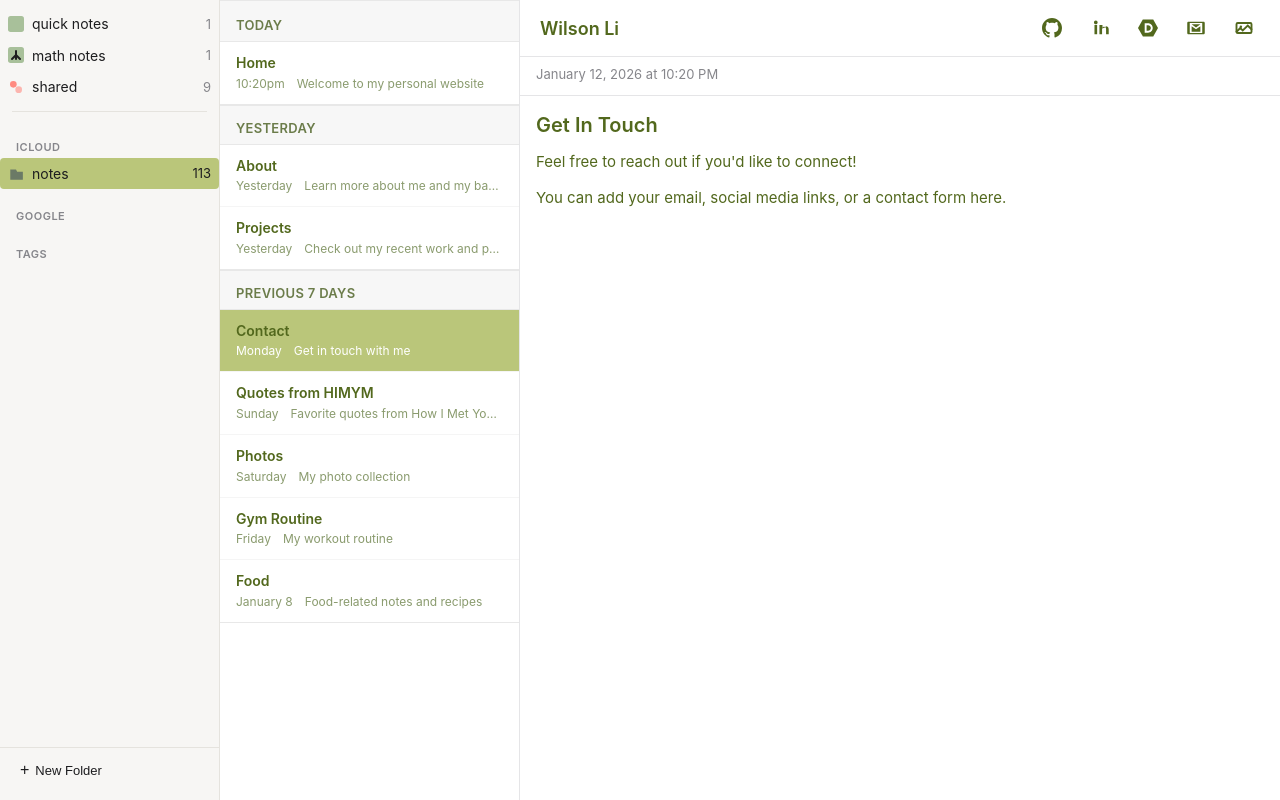
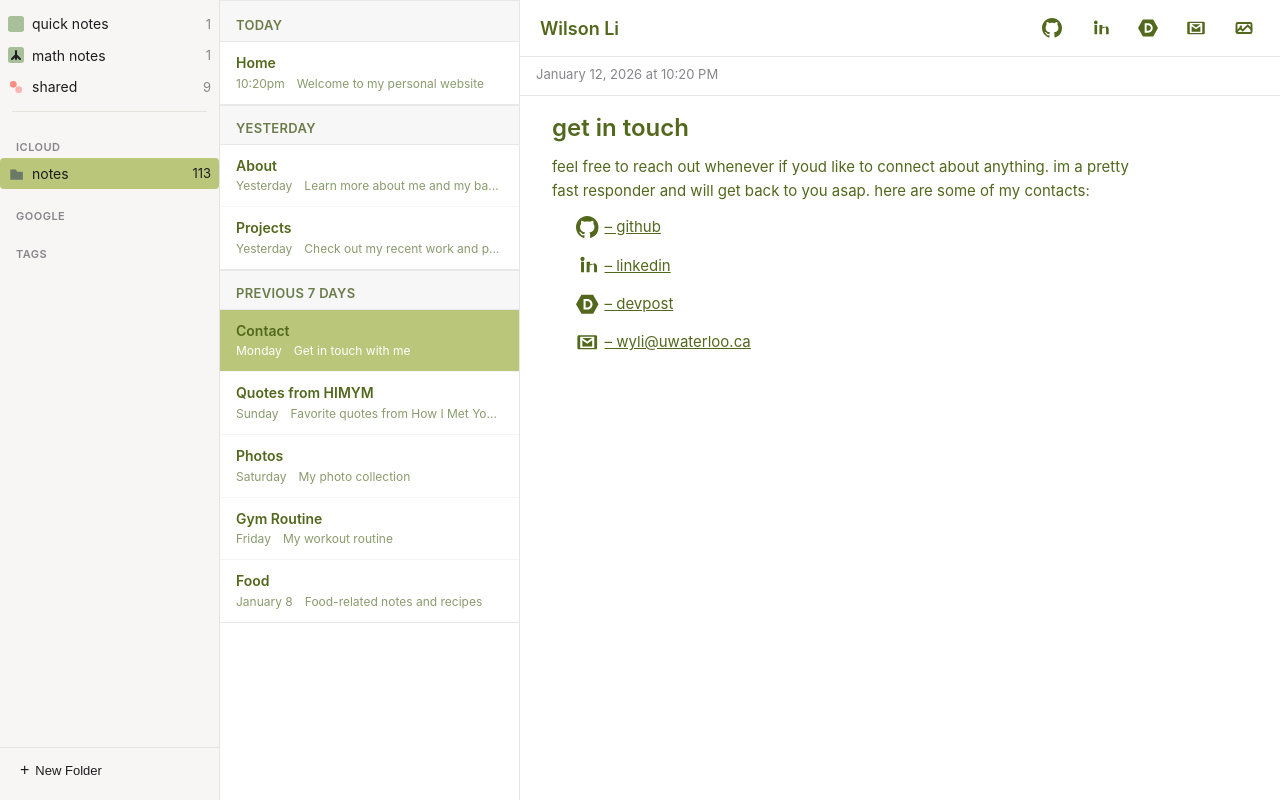
Before and after one commit to wilson-li3/personal-website, a React (Vite) app: page /contact in a window 1280 px wide. Built offline with nearby package versions, Linux system fonts and the light colour scheme.

Commit message:
contact page done

```diff
--- a/src/pages/Contact.jsx
+++ b/src/pages/Contact.jsx
@@ -21,9 +21,43 @@ function Contact() {
         <div className="page-date">{formattedDate} at {formattedTime}</div>
       </div>
       <div className="page-content">
-        <h2>Get In Touch</h2>
-        <p>Feel free to reach out if you'd like to connect!</p>
-        <p>You can add your email, social media links, or a contact form here.</p>
+        <h1 className="about-title">get in touch</h1>
+        <p className="projects-description">feel free to reach out whenever if youd like to connect about anything. im a pretty fast responder and will get back to you asap. here are some of my contacts:</p>
+        <ul className="about-list contact-list">
+          <li>
+            <a href="https://github.com/wilson-li3" target="_blank" rel="noopener noreferrer" className="contact-link">
+              <svg className="contact-icon" width="16" height="16" viewBox="0 0 16 16" fill="none">
+                <path d="M8 0C3.58 0 0 3.58 0 8c0 3.54 2.29 6.53 5.47 7.59.4.07.55-.17.55-.38 0-.19-.01-.82-.01-1.49-2.01.37-2.53-.49-2.69-.94-.09-.23-.48-.94-.82-1.13-.28-.15-.68-.52-.01-.53.63-.01 1.08.58 1.23.82.72 1.21 1.87.87 2.33.66.07-.52.28-.87.51-1.07-1.78-.2-3.64-.89-3.64-3.95 0-.87.31-1.59.82-2.15-.08-.2-.36-1.02.08-2.12 0 0 .67-.21 2.2.82.64-.18 1.32-.27 2-.27.68 0 1.36.09 2 .27 1.53-1.04 2.2-.82 2.2-.82.44 1.1.16 1.92.08 2.12.51.56.82 1.27.82 2.15 0 3.07-1.87 3.75-3.65 3.95.29.25.54.73.54 1.48 0 1.07-.01 1.93-.01 2.2 0 .21.15.46.55.38A8.012 8.012 0 0 0 16 8c0-4.42-3.58-8-8-8z" fill="#52681D"/>
+              </svg>
+              – github
+            </a>
+          </li>
+          <li>
+            <a href="https://www.linkedin.com/in/wilsonli3" target="_blank" rel="noopener noreferrer" className="contact-link">
+              <svg className="contact-icon" width="16" height="16" viewBox="0 0 16 16" fill="none">
+                <path d="M3.58 5.5h2.13v7.5H3.58V5.5zm1.06-3.5C3.8 2 3.16 2.65 3.16 3.5c0 .8.64 1.46 1.47 1.46.82 0 1.48-.66 1.48-1.46C6.11 2.65 5.47 2 4.64 2zm7.36 5.5c-1.18 0-1.71.64-2.02 1.1V5.5H7.55v7.5h2.11v-4.2c0-.28.02-.56.1-.77.22-.55.72-1.12 1.56-1.12 1.1 0 1.54.84 1.54 2.07v4.02h2.11V9.17c0-1.75-.94-2.56-2.19-2.56z" fill="#52681D"/>
+              </svg>
+              – linkedin
+            </a>
+          </li>
+          <li>
+            <a href="https://devpost.com/wilson-li3?ref_content=user-portfolio&ref_feature=portfolio&ref_medium=global-nav" target="_blank" rel="noopener noreferrer" className="contact-link">
+              <svg className="contact-icon" width="16" height="16" viewBox="0 0 64 64" fill="none">
+                <path d="M48.7,4.8H15.3L0,32l15.7,27.2h33.1L64,32L48.7,4.8z" fill="#52681D"/>
+                <path d="M32.2,16.9H21.4v30.3h10.8c8.2,0,14.9-6.8,14.9-15.1S40.5,16.9,32.2,16.9z M32,41.1h-4.5V22.9H32c5,0,9.1,4.1,9.1,9.1S37,41.1,32,41.1z" fill="white"/>
+              </svg>
+              – devpost
+            </a>
+          </li>
+          <li>
+            <a href="mailto:wyli@uwaterloo.ca" className="contact-link">
+              <svg className="contact-icon" width="16" height="16" viewBox="0 0 16 16" fill="none">
+                <path d="M2 3h12c.55 0 1 .45 1 1v8c0 .55-.45 1-1 1H2c-.55 0-1-.45-1-1V4c0-.55.45-1 1-1zm1 1v8h10V4H3zm1.5 1L8 7.5 11.5 5h-7zm0 1.5v4.5h7V6.5L8 9 4.5 6.5z" fill="#52681D"/>
+              </svg>
+              – wyli@uwaterloo.ca
+            </a>
+          </li>
+        </ul>
       </div>
     </div>
   )
--- a/src/pages/Page.css
+++ b/src/pages/Page.css
@@ -684,3 +684,43 @@
     padding-left: 0;
   }
 }
+
+/* Contact Page Styles */
+.contact-list {
+  padding-left: 16px;
+}
+
+.contact-link {
+  color: #52681D;
+  text-decoration: underline;
+  display: inline-flex;
+  align-items: center;
+  gap: 6px;
+  transition: color 0.1s;
+}
+
+.contact-link:hover {
+  color: #BAC67A;
+}
+
+.contact-icon {
+  width: 1.5em;
+  height: 1.5em;
+  display: inline-block;
+  vertical-align: middle;
+  flex-shrink: 0;
+}
+
+.contact-link:hover .contact-icon path[fill="#52681D"] {
+  fill: #BAC67A;
+}
+
+.contact-link:hover .contact-icon path[fill="white"] {
+  fill: white;
+}
+
+@media (max-width: 768px) {
+  .contact-list {
+    padding-left: 0;
+  }
+}
```
